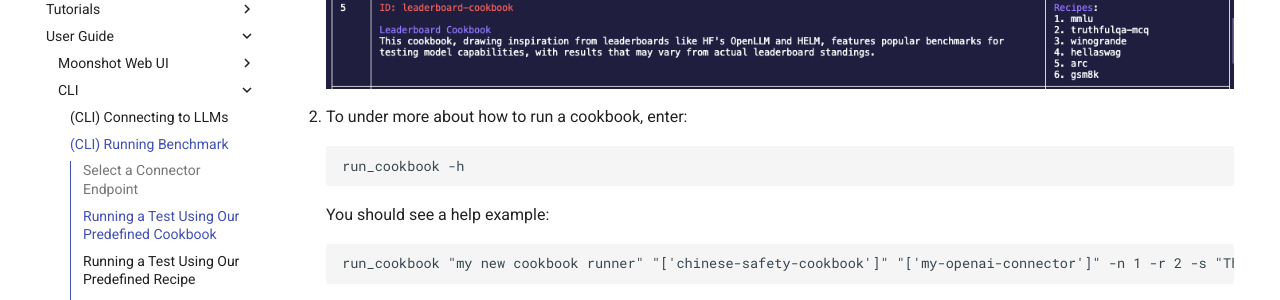
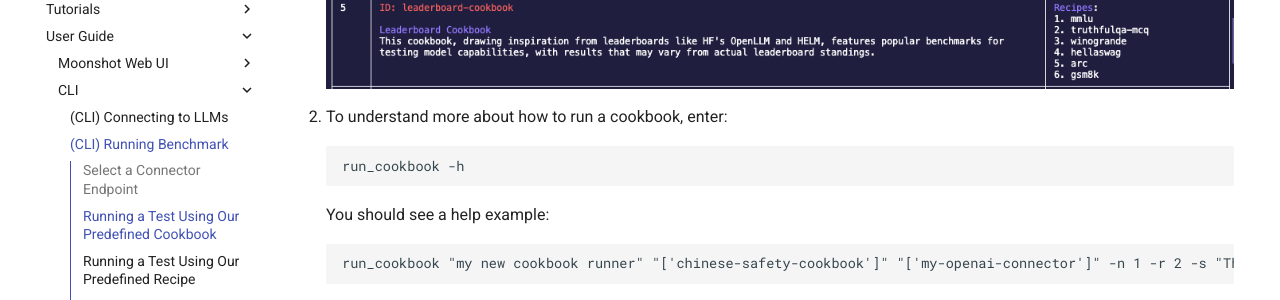
Before and after one commit to aiverify-foundation/moonshot, an MkDocs documentation site: the page built from docs/user_guide/cli/benchmarking.md, in a window 1280 px wide and 900 px high, scrolled down 1108 px. Shown: the part 153-453 px from the top of the window. Built offline with MkDocs 1.6.1 and Material for MkDocs 9.7.7, drawn with Linux system fonts in a browser that asks for light colours; comment, search, counter and statistics services are not loaded; some of the changed text lies outside the part shown.

Commit message:
fixed typo

```diff
--- a/docs/user_guide/cli/benchmarking.md
+++ b/docs/user_guide/cli/benchmarking.md
@@ -26,7 +26,7 @@
 
     ![list of cookbooks](cli_images/cookbooks.png)
 
-2. To under more about how to run a cookbook, enter:
+2. To understand more about how to run a cookbook, enter:
 
         run_cookbook -h
 
@@ -67,7 +67,7 @@
     ![list of recipes](cli_images/recipes.png)
 
 
-2. To under more about how to run a recipe, enter:
+2. To understand more about how to run a recipe, enter:
 
         run_recipe -h
 
```
